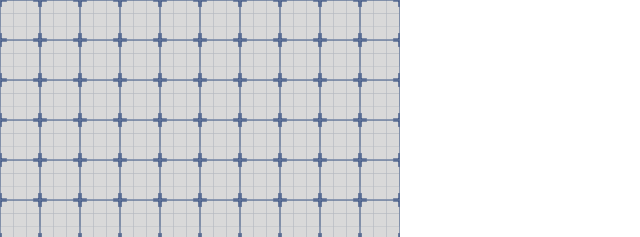
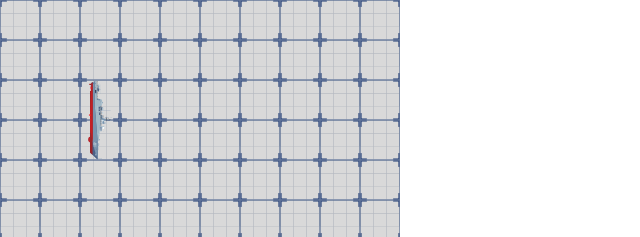
Before and after one commit to madosy/battleship, a website: page src/deploy/deploy.html in a window 1280 px wide. Shown: the top 237 px of the page, 0-640 px from the left. Drawn offline with Linux system fonts and the light colour scheme.

Commit message:
Deploy ship vertical

```diff
--- a/src/deploy/deploy.css
+++ b/src/deploy/deploy.css
@@ -37,9 +37,27 @@
     grid-column: 5 / span 2;
     grid-row: 9;
     z-index: 1;
-
     background-image: url(ship2.svg);
     background-size: contain;
     background-position: center;
     background-repeat: no-repeat;
 }
+
+.ship2{
+    min-height: 40px;
+    overflow: hidden;
+    grid-column: 3;
+    grid-row: 3 / span 2;
+    position: relative;
+}
+.ship2::before{
+    content:"";
+    width: 100%;
+    height: 100%;
+    position: absolute;
+    background-image: url(ship2.svg);
+    background-size: contain;
+    background-position: center;
+    background-repeat: no-repeat;
+    transform: rotate(90deg) scale(2);
+}
--- a/src/deploy/deploy.html
+++ b/src/deploy/deploy.html
@@ -113,6 +113,7 @@
       </div>
       <div class="deployment grid">
         <div class="ship"></div>
+        <div class="ship2"></div>
       </div>
     </div>
   </body>
```
